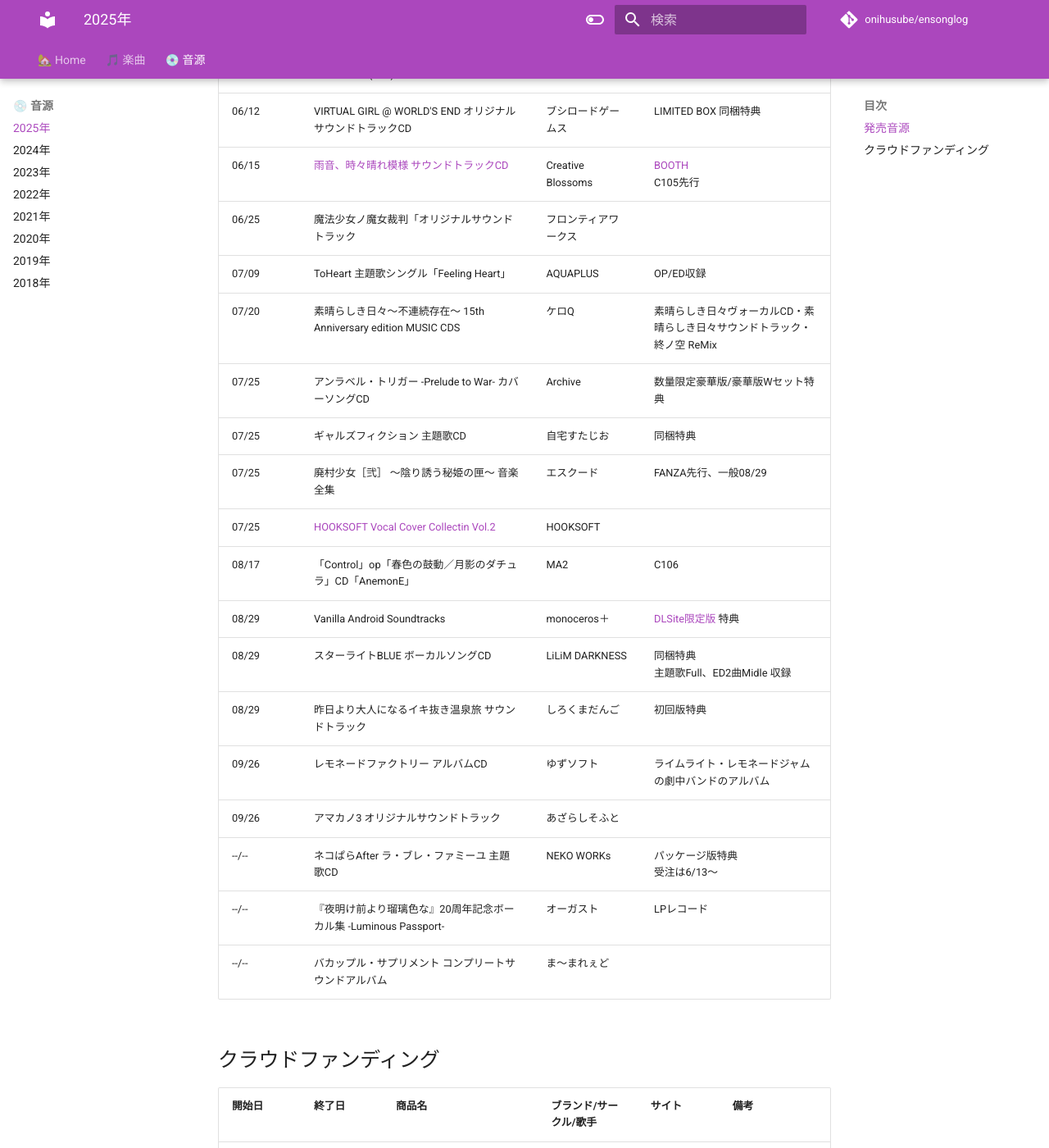
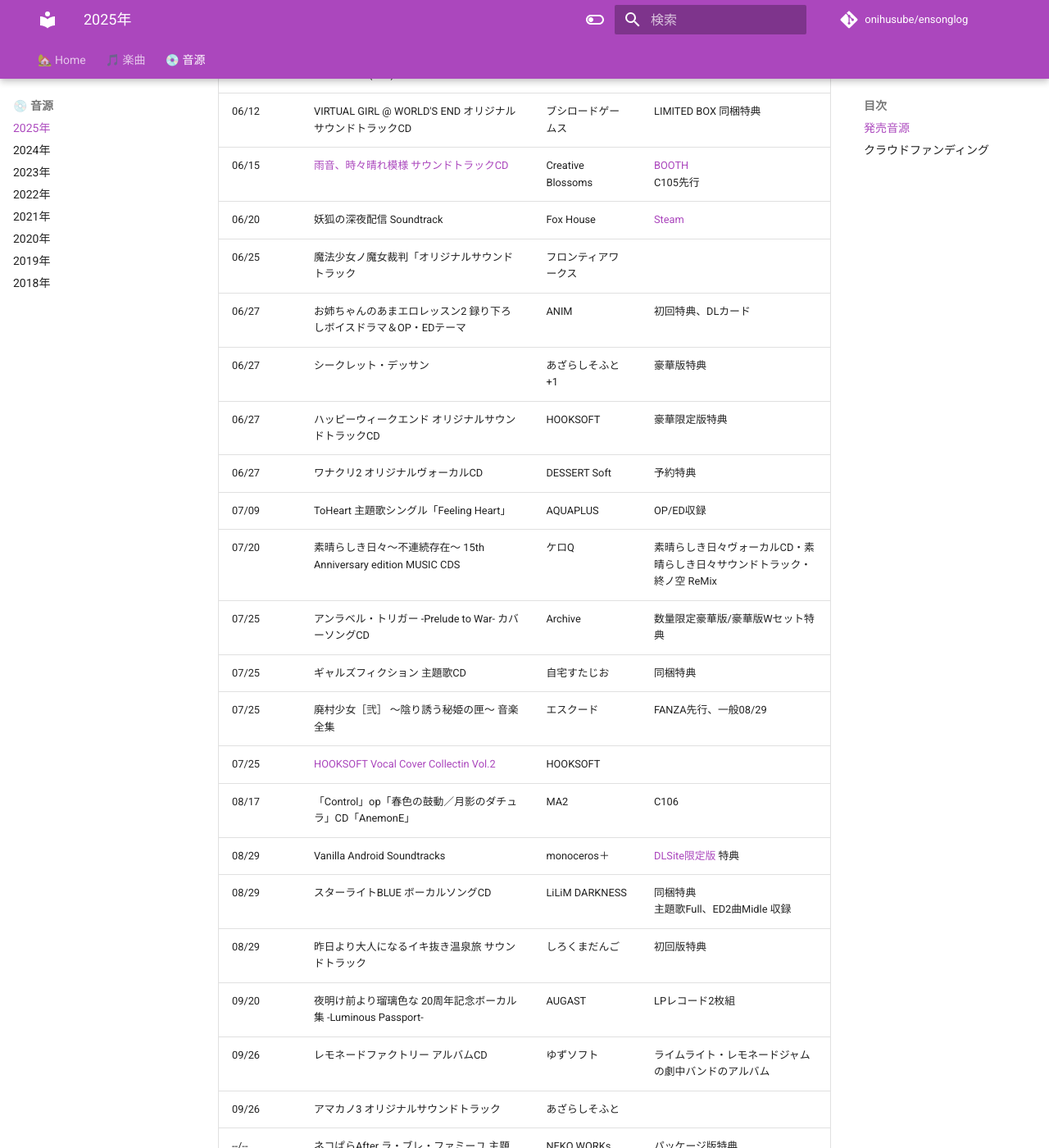
Before and after one commit to onihusube/ensonglog, an MkDocs documentation site: the page built from docs/2025/音源.md, in a window 1280 px wide and 1400 px high, scrolled down 6559 px. Shown: the whole window at 82% size. Built offline with MkDocs 1.6.1 and Material for MkDocs 9.7.7, drawn with Linux system fonts in a browser that asks for light colours; comment, search, counter and statistics services are not loaded.

Commit message:
6月分追記

```diff
--- a/docs/2025/音源.md
+++ b/docs/2025/音源.md
@@ -102,7 +102,12 @@
 | 06/06 | NIE NO HAKONIWA - DOLLHOUSE OF OFFERINGS(2LP) | Very Ok Vinyl | 贄の匣庭 サントラのLPレコード |
 | 06/12 | VIRTUAL GIRL @ WORLD'S END オリジナルサウンドトラックCD | ブシロードゲームス | LIMITED BOX 同梱特典 |
 | 06/15 | [雨音、時々晴れ模様 サウンドトラックCD](../2024/%E9%9F%B3%E6%BA%90%E5%80%8B%E5%88%A5/%E9%9B%A8%E9%9F%B3%E3%80%81%E6%99%82%E3%80%85%E6%99%B4%E3%82%8C%E6%A8%A1%E6%A7%98%20%E3%82%B5%E3%82%A6%E3%83%B3%E3%83%89%E3%83%88%E3%83%A9%E3%83%83%E3%82%AFCD.md) | Creative Blossoms | [BOOTH](https://creativeblossoms.booth.pm/items/6656329) </br> C105先行 |
+| 06/20 | 妖狐の深夜配信 Soundtrack | Fox House | [Steam](https://store.steampowered.com/app/3745100/_Soundtrack/?curator_clanid=44622143) |
 | 06/25 | 魔法少女ノ魔女裁判「オリジナルサウンドトラック | フロンティアワークス |  |
+| 06/27 | お姉ちゃんのあまエロレッスン2 録り下ろしボイスドラマ＆OP・EDテーマ | ANIM | 初回特典、DLカード |
+| 06/27 | シークレット・デッサン | あざらしそふと+1 | 豪華版特典 |
+| 06/27 | ハッピーウィークエンド オリジナルサウンドトラックCD | HOOKSOFT | 豪華限定版特典 |
+| 06/27 | ワナクリ2 オリジナルヴォーカルCD | DESSERT Soft | 予約特典 |
 | 07/09 | ToHeart 主題歌シングル「Feeling Heart」 | AQUAPLUS | OP/ED収録 |
 | 07/20 | 素晴らしき日々〜不連続存在〜 15th Anniversary edition MUSIC CDS | ケロQ | 素晴らしき日々ヴォーカルCD・素晴らしき日々サウンドトラック・終ノ空 ReMix |
 | 07/25 | アンラベル・トリガー -Prelude to War- カバーソングCD | Archive | 数量限定豪華版/豪華版Wセット特典 |
@@ -113,6 +118,7 @@
 | 08/29 | Vanilla Android Soundtracks |	monoceros＋ | [DLSite限定版](https://www.dlsite.com/pro/work/=/product_id/VJ01004213.html) 特典 |
 | 08/29 | スターライトBLUE ボーカルソングCD |	LiLiM DARKNESS | 同梱特典 </br> 主題歌Full、ED2曲Midle 収録 |
 | 08/29 | 昨日より大人になるイキ抜き温泉旅 サウンドトラック | しろくまだんご | 初回版特典 |
+| 09/20 | 夜明け前より瑠璃色な 20周年記念ボーカル集 -Luminous Passport- |	AUGAST | LPレコード2枚組 |
 | 09/26 | レモネードファクトリー アルバムCD |	ゆずソフト | ライムライト・レモネードジャムの劇中バンドのアルバム |
 | 09/26 | アマカノ3 オリジナルサウンドトラック | あざらしそふと |  |
 | --/-- | ネコぱらAfter ラ・ブレ・ファミーユ 主題歌CD | NEKO WORKs | パッケージ版特典 </br> 受注は6/13～ |
```
Also changed, not shown: docs/2025/楽曲.md (+9 -7 lines).
